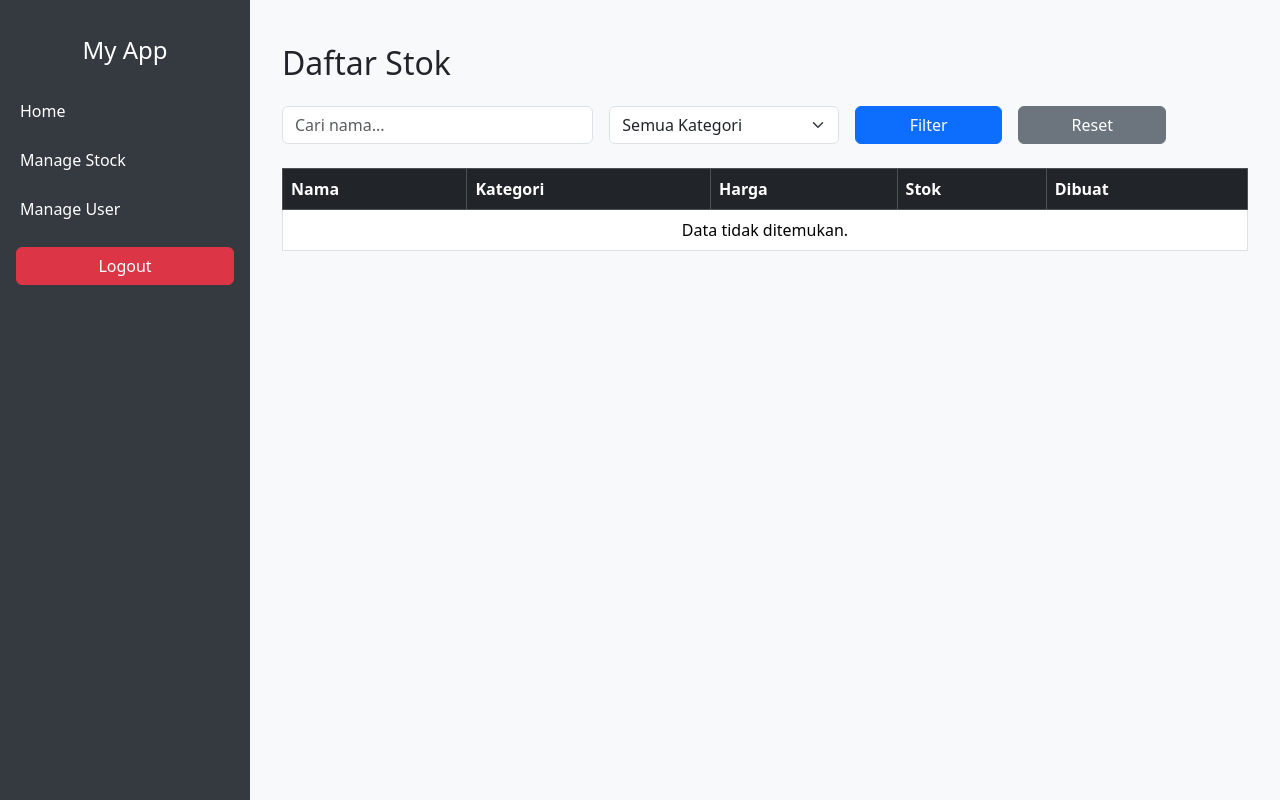
After one commit to jonathanjonn/project-brm, a Django app: page /stock/ in a window 1280 px wide. The commit adds this page. Run offline with Django 5.2, Linux system fonts and the light colour scheme; the visitor is signed in with stand-in values (Sample User, id 1); data that the repository does not hold is empty; parts of the project's set-up code (start-up, migrations or seed data) failed here and were passed over.

Commit message:
manage stock

```diff
--- a/brmproject/app/templates/layout/base.html
+++ b/brmproject/app/templates/layout/base.html
@@ -55,6 +55,7 @@
     <div class="sidebar">
         <h4 class="text-center text-white py-3">My App</h4>
         <a href="{% url 'homepage' %}">Home</a>
+        <a href="{% url 'stock_list' %}">Manage Stock</a>
 
         {% if request.user.is_superuser %}
         <a href="{% url 'user_list' %}">Manage User</a>
--- /dev/null
+++ b/brmproject/app/templates/page/stock.html
@@ -0,0 +1,58 @@
+{% extends 'layout/base.html' %}
+{% load humanize %}
+{% block title %}Daftar Stok{% endblock %}
+
+{% block content %}
+<div class="container mt-4">
+    <h2 class="mb-4">Daftar Stok</h2>
+
+    <form method="get" class="row g-3 mb-4">
+        <div class="col-md-4">
+            <input type="text" name="q" placeholder="Cari nama..." value="{{ search_query|default_if_none:'' }}" class="form-control">
+        </div>
+        <div class="col-md-3">
+            <select name="kategori" class="form-select">
+                <option value="">Semua Kategori</option>
+                {% for k in kategori_list %}
+                    <option value="{{ k }}" {% if k == selected_kategori %}selected{% endif %}>{{ k }}</option>
+                {% endfor %}
+            </select>
+        </div>
+        <div class="col-md-2">
+            <button type="submit" class="btn btn-primary w-100">Filter</button>
+        </div>
+        <div class="col-md-2">
+            <a href="{% url 'stock_list' %}" class="btn btn-secondary w-100">Reset</a>
+        </div>
+    </form>
+
+    <div class="table-responsive">
+        <table class="table table-bordered table-hover align-middle">
+            <thead class="table-dark">
+                <tr>
+                    <th>Nama</th>
+                    <th>Kategori</th>
+                    <th>Harga</th>
+                    <th>Stok</th>
+                    <th>Dibuat</th>
+                </tr>
+            </thead>
+            <tbody>
+                {% for item in stoks %}
+                <tr>
+                    <td>{{ item.nama }}</td>
+                    <td>{{ item.kategori }}</td>
+                    <td>Rp {{ item.harga|intcomma }}</td>
+                    <td>{{ item.stok }}</td>
+                    <td>{{ item.created_at|date:"d M Y H:i" }}</td>
+                </tr>
+                {% empty %}
+                <tr>
+                    <td colspan="5" class="text-center">Data tidak ditemukan.</td>
+                </tr>
+                {% endfor %}
+            </tbody>
+        </table>
+    </div>
+</div>
+{% endblock %}
--- a/brmproject/app/urls.py
+++ b/brmproject/app/urls.py
@@ -3,6 +3,7 @@ from django.views.generic import RedirectView
 from django.contrib.auth.decorators import login_required
 from .views.auth import login_view, register_view, logout_view, home_view, user_delete_view, user_list_view, user_update_view
 from .views.transaction import transaction,transaction_view
+from .views.stock import stock_list
 
 
 urlpatterns = [
@@ -17,4 +18,5 @@ urlpatterns = [
     path('users/delete/<int:user_id>/', user_delete_view, name='user_delete'),
     path('transaction_view/',transaction_view, name='transaction_view'),
     path('transaction/',transaction, name='transaction'),
+    path('stock/', stock_list, name='stock_list'),
 ]
--- /dev/null
+++ b/brmproject/app/views/stock.py
@@ -0,0 +1,23 @@
+from django.shortcuts import render
+from ..models import Stok
+
+def stock_list(request):
+    query = request.GET.get("q")
+    kategori = request.GET.get("kategori")
+
+    stoks = Stok.objects.all()
+
+    if query:
+        stoks = stoks.filter(nama__icontains=query)
+
+    if kategori:
+        stoks = stoks.filter(kategori__iexact=kategori)
+
+    kategori_list = Stok.objects.values_list('kategori', flat=True).distinct()
+
+    return render(request, 'page/stock.html', {
+        'stoks': stoks,
+        'kategori_list': kategori_list,
+        'selected_kategori': kategori,
+        'search_query': query,
+    })
--- a/brmproject/brmproject/settings.py
+++ b/brmproject/brmproject/settings.py
@@ -39,6 +39,7 @@ INSTALLED_APPS = [
     "django.contrib.messages",
     "django.contrib.staticfiles",
     "app",
+    'django.contrib.humanize',
 ]
 
 MIDDLEWARE = [
--- a/brmproject/requirement.txt
+++ b/brmproject/requirement.txt
@@ -2,6 +2,7 @@ arabic-reshaper==3.0.0
 asgiref==3.7.2
 asn1crypto==1.5.1
 certifi==2024.2.2
+cffi==1.16.0
 chardet==5.2.0
 charset-normalizer==3.3.2
 click==8.1.7
@@ -22,14 +23,17 @@ idna==3.6
 importlib_resources==6.4.5
 joblib==1.4.2
 kiwisolver==1.4.8
+lxml==5.1.0
 matplotlib==3.10.0
 mlxtend==0.23.3
+mysqlclient==2.2.3
 numpy==2.2.1
 openpyxl==3.1.2
 oscrypto==1.3.0
 packaging==24.2
 pandas==2.2.3
 patsy==1.0.1
+pillow==10.2.0
 prophet==1.1.6
 pycparser==2.21
 pyHanko==0.21.0
```
